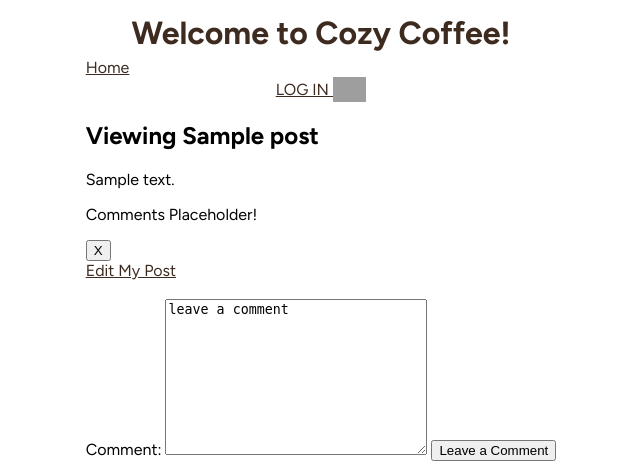
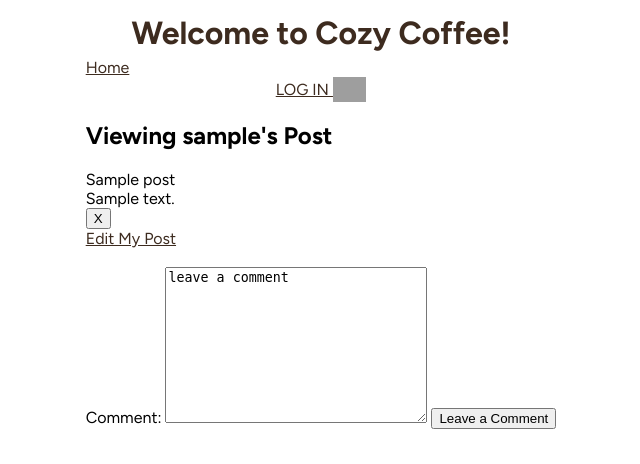
Before and after one commit to xkawixgirlx/cozy-coffee, a Node server app: page /posts/600000000000000000000001 in a window 1280 px wide. Shown: the top 464 px of the page, without its empty margins (327-967 px from the left). Run offline with Node 20, Linux system fonts and the light colour scheme; tables that the repository leaves empty hold one stand-in row (values such as "Sample post"); some libraries are stand-ins or nearby versions; grey boxes are pictures that could not be loaded.

Commit message:
Refactor Show.ejs, showing userName for the post

```diff
--- a/models/post.js
+++ b/models/post.js
@@ -3,7 +3,7 @@ const Schema = mongoose.Schema;
 
 
 const commentSchema = new Schema({
-    comment: {
+    content: {
         type: String,
     },
     user: {
--- a/views/posts/show.ejs
+++ b/views/posts/show.ejs
@@ -1,10 +1,14 @@
 <%- include('../partials/header') %>
 
 
-<h2>Viewing <%= post.title %></h2>
+<h2>Viewing <%= post.userName %>'s Post</h2>
+<div id="post-title"><%= post.title %></div>
 <div><%= post.content %></div>
+
 <section id="comments">
-<p>Comments Placeholder!</p>
+    <% post.comments.forEach(function(c)  { %>
+        <p><%= c.content %></p>
+     <% }) %>
 </section>
 
 <div id="delete-action">
```
